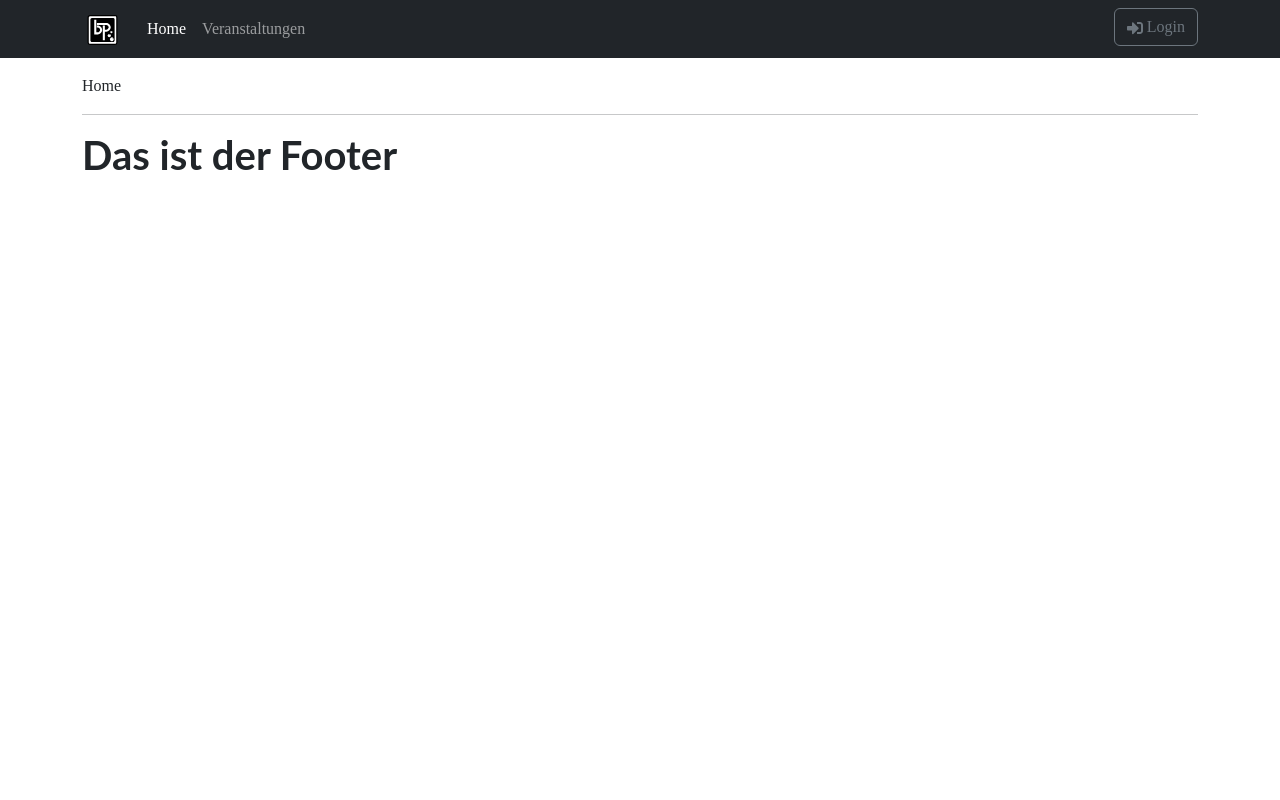
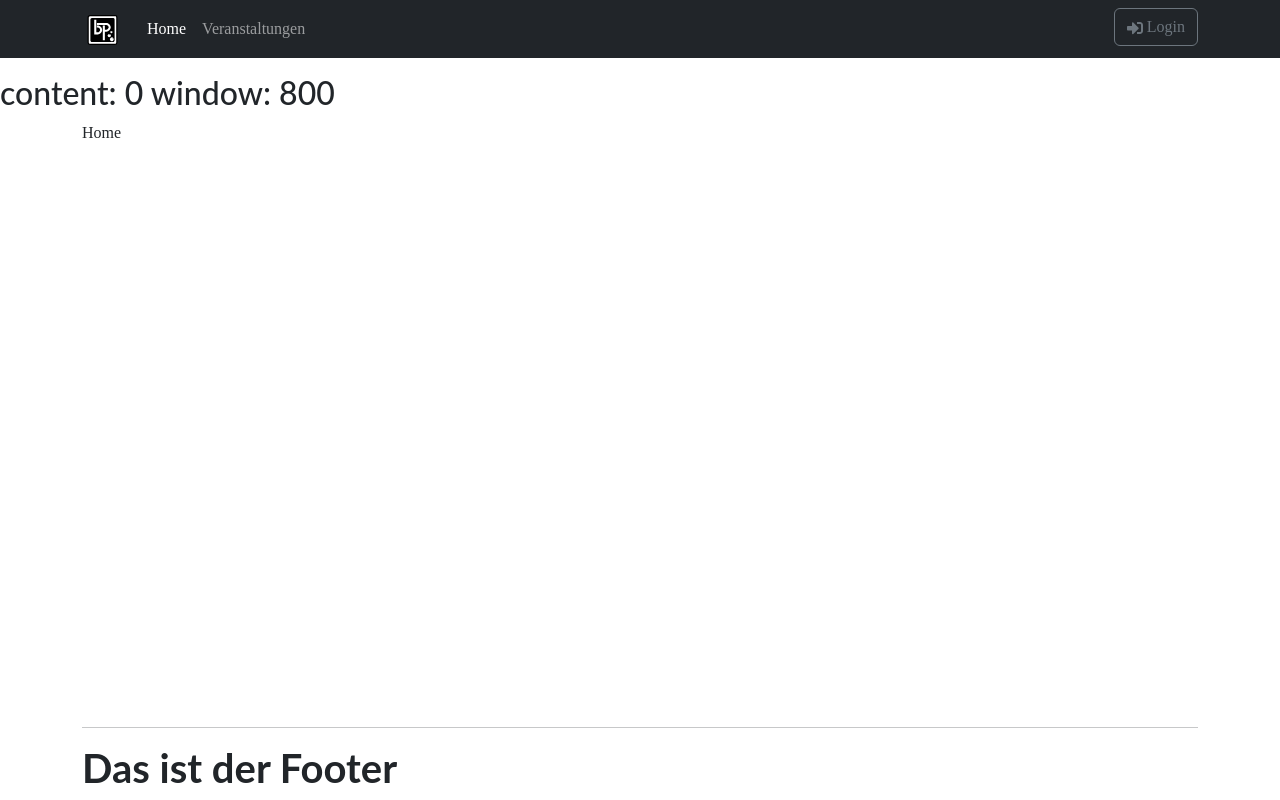
Before and after one commit to Chris10014/bigpointsapp, a React (Create React App) app: page / in a window 1280 px wide. Built offline with nearby package versions, Linux system fonts and the light colour scheme; no server answers.

Commit message:
Attempt to create a sticky footer 	modified:   src/components/Footer.js 	modified:   src/components/Header.js 	modified:   src/components/Layout.js 	modified:   src/components/SportEventDetails.js 	new file:   src/hooks/useContentSizeByTagName.js.js

```diff
--- a/src/components/Footer.js
+++ b/src/components/Footer.js
@@ -1,18 +1,19 @@
-import React, { Component } from "react";
+import useContentSizeByTagName from "../hooks/useContentSizeByTagName.js";
+import useWindowSize from "../hooks/useWindowSize";
 
-class Footer extends Component {
+const Footer = () => {
+    const { height: contentHeight } = useContentSizeByTagName("main")
+    const { height: windowHeight } = useWindowSize();
 
-    render() {
+    console.log("cont height: ", contentHeight, " windowHeight: ", windowHeight )
         return(
-            <footer className="container mt-3">
+
+            <footer className={(contentHeight < windowHeight) || (contentHeight === undefined) ? "container fixed-bottom" : "container"}>
                 <hr />
                 <h1>Das ist der Footer</h1>
             </footer>
 
         );
-
     }
 
-}
-
 export default Footer;
--- a/src/components/Header.js
+++ b/src/components/Header.js
@@ -3,8 +3,12 @@ import { Nav, Navbar, NavbarBrand, NavbarToggler, Collapse, NavItem, Button } fr
 import { NavLink } from "react-router-dom";
 import { FaSignInAlt } from "react-icons/fa";
 import Logo from "../images/bigpoints_logo_pic_only.min.svg";
+import useContentSizeByTagName from "../hooks/useContentSizeByTagName.js";
+import useWindowSize from "../hooks/useWindowSize";
 
 const Header = (props) => {
+  const { height: contentHeight } = useContentSizeByTagName("main");
+  const { height: windowHeight } = useWindowSize();
   const [isNavOpen, setIsNavOpen] = useState(false);
   const [isModalOpen, setIsModalOpen] = useState(false);
 
@@ -62,6 +66,7 @@ const Header = (props) => {
           </Nav>
         </div>
       </Navbar>
+      <h2>content: {contentHeight}   window: {windowHeight}</h2>
 
       {/* <Modal isOpen={isModalOpen} toggle={toggleModal}>
         <ModalHeader toggle={toggleModal}>Login</ModalHeader>
--- a/src/components/Layout.js
+++ b/src/components/Layout.js
@@ -6,7 +6,7 @@ import { Outlet } from 'react-router-dom';
 const Layout = () => {
     return (
         <div className="App">
-            <Header title="React JS Blog" />
+            <Header title="BigPoints" />
             <Outlet />
             <Footer />
         </div>
--- a/src/components/SportEventDetails.js
+++ b/src/components/SportEventDetails.js
@@ -44,7 +44,6 @@ const SportEventDetails = () => {
                 <BreadcrumbItem active>{selectedSportEvent.name}</BreadcrumbItem>
             </Breadcrumb>
             <hr />
-
             <Row>
                 <div className="col-8">
                     <h1>{selectedSportEvent.name}</h1>
--- /dev/null
+++ b/src/hooks/useContentSizeByTagName.js.js
@@ -0,0 +1,38 @@
+import { useState, useEffect } from "react";
+
+const useContentSizeByTagName = (tagName) => {
+
+    tagName = !tagName ? "main" : tagName;
+
+    const [contentSizeByTagName, setContentSizeByTagName] = useState({
+        width: 0,
+        height: 0
+    });
+
+    useEffect(() => {
+
+        const handleResize = () => {
+            if(document.getElementsByTagName(tagName)[0] !== undefined) {
+            setContentSizeByTagName({
+                width: document.getElementsByTagName(tagName)[0].clientWidth,
+                height: document.getElementsByTagName(tagName)[0].clientHeight
+            })} else {
+                setContentSizeByTagName({
+                    width: 0,
+                    height: 0
+                })
+
+            };
+        }
+
+        handleResize();
+
+        document.getElementsByTagName("html")[0].addEventListener("click", handleResize); //track resizes during runtime
+
+        return () => document.getElementsByTagName("html")[0].removeEventListener("click", handleResize); //cleanUp function
+    }, [tagName])
+
+    return contentSizeByTagName;
+}
+
+export default useContentSizeByTagName;
```
